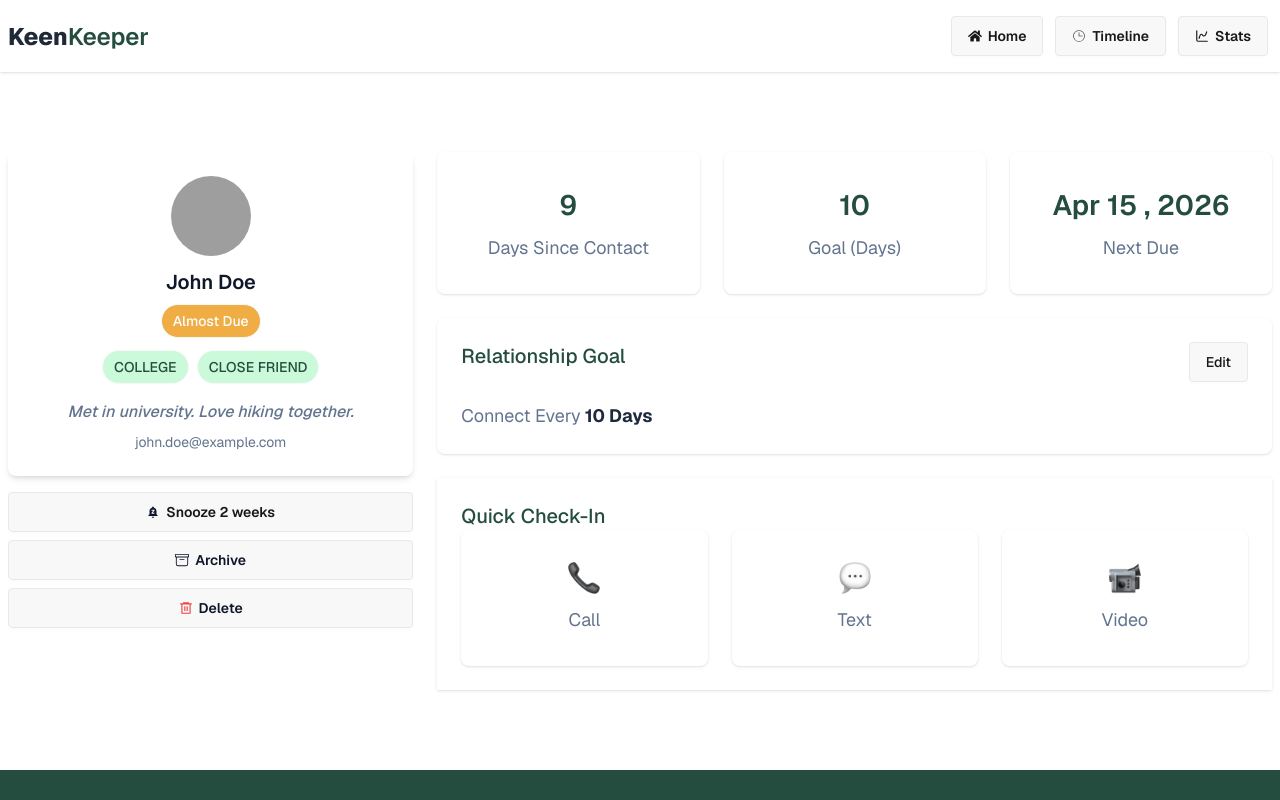
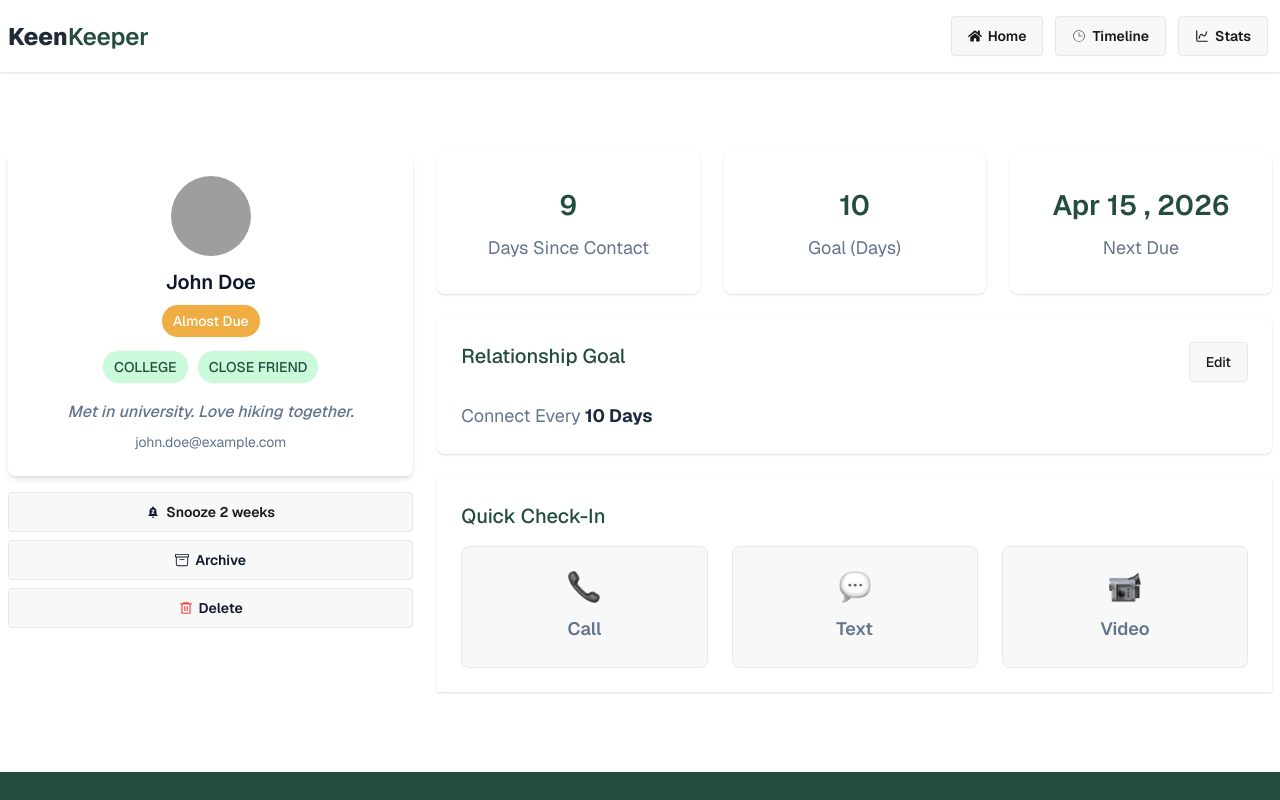
Before and after one commit to IamPial/keenkeeper-app, a React (Vite) app: page /details/1 in a window 1280 px wide. Shown: the top 800 px of the page. Built offline with nearby package versions, Linux system fonts and the light colour scheme; grey boxes are pictures that could not be loaded.

Commit message:
redesign the btn markup

```diff
--- a/src/components/shared/CardDetailsBtn.jsx
+++ b/src/components/shared/CardDetailsBtn.jsx
@@ -2,10 +2,12 @@ import React from "react";
 
 const CardDetailsBtn = ({ imgSrc, text }) => {
   return (
-    <div className=" rounded-lg text-center p-8 space-y-3 shadow-sm ">
-      <img src={imgSrc} alt={text} className="mx-auto w-8" />
-      <h2 className="text-lg text-slate-500 ">{text}</h2>
-    </div>
+    <button className="btn rounded-lg text-center p-15  mt-4 ">
+      <div className="space-y-3  ">
+        <img src={imgSrc} alt={text} className="mx-auto w-8" />
+        <h2 className="text-lg text-slate-500 ">{text}</h2>
+      </div>
+    </button>
   );
 };
 
```
